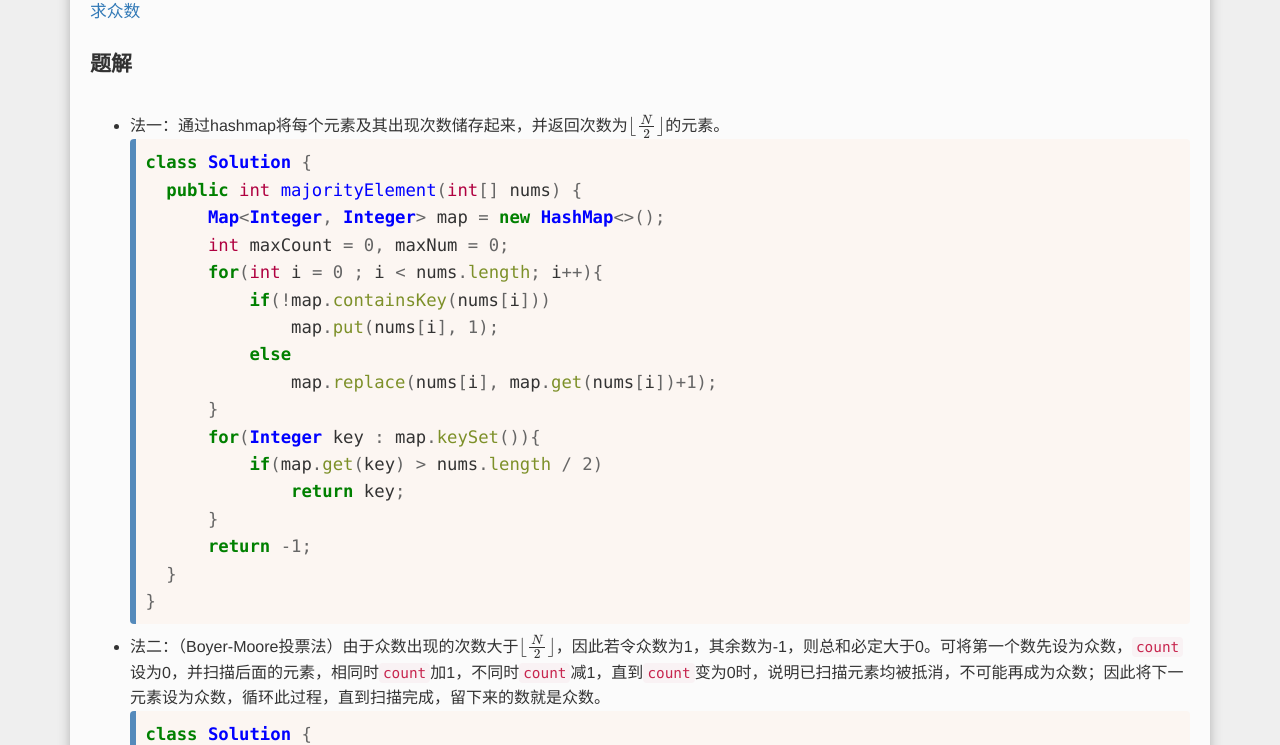
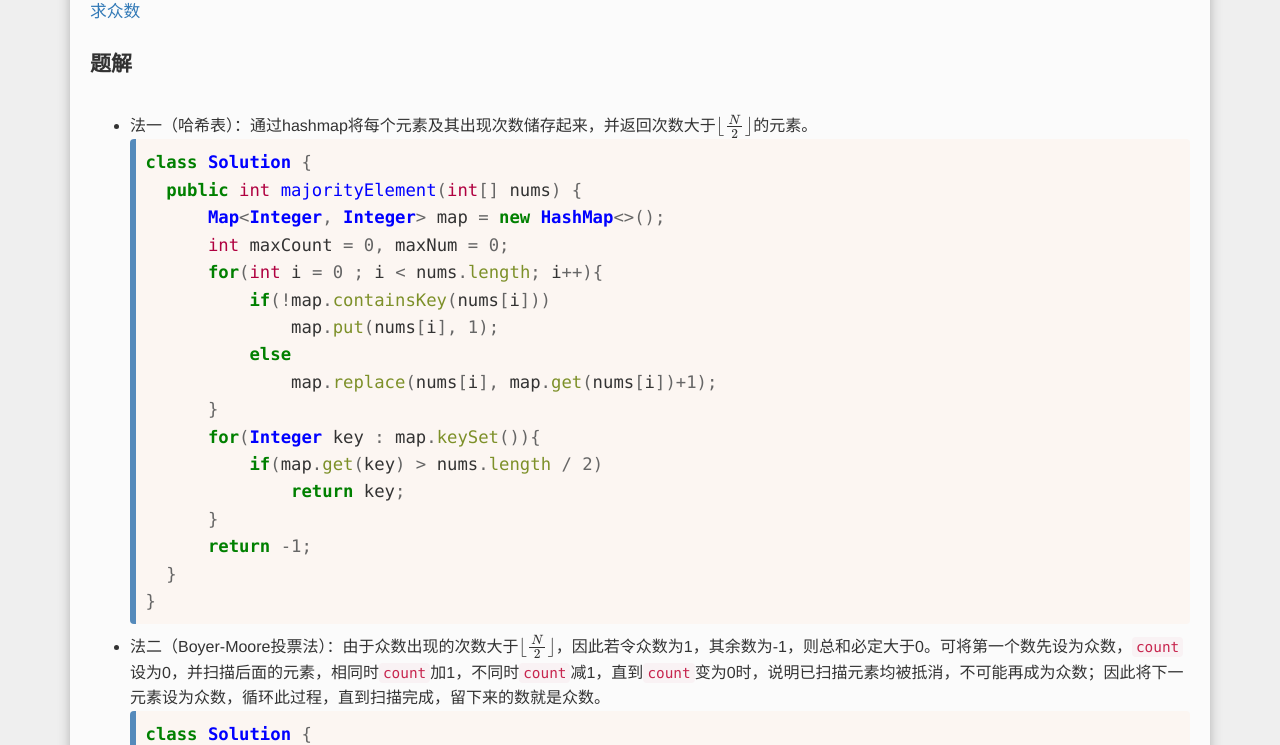
Before and after one commit to YurieSun/YurieSun.github.io, a Jekyll site: the page built from _posts/2019-11-14-leetcode-0169-majority-element.md, in a window 1280 px wide. Shown: the part 369-1114 px from the top of the page. Built offline with Jekyll 4.4.1, drawn with Linux system fonts in a browser that asks for light colours; formulas are drawn with MathJax 3.

Commit message:
revise description for methods

````diff
--- a/_posts/2019-11-14-leetcode-0169-majority-element.md
+++ b/_posts/2019-11-14-leetcode-0169-majority-element.md
@@ -11,7 +11,7 @@ tags: [solving LeetCode]
 [求众数](https://leetcode-cn.com/problems/majority-element/)
 
 ### 题解
-* 法一：通过hashmap将每个元素及其出现次数储存起来，并返回次数为$\lfloor \frac{N}{2} \rfloor$的元素。
+* 法一（哈希表）：通过hashmap将每个元素及其出现次数储存起来，并返回次数大于$\lfloor \frac{N}{2} \rfloor$的元素。
 ```java
 class Solution {
     public int majorityElement(int[] nums) {
@@ -31,7 +31,7 @@ class Solution {
     }
 }
 ```
-* 法二：（Boyer-Moore投票法）由于众数出现的次数大于$\lfloor \frac{N}{2} \rfloor$，因此若令众数为1，其余数为-1，则总和必定大于0。可将第一个数先设为众数，`count`设为0，并扫描后面的元素，相同时`count`加1，不同时`count`减1，直到`count`变为0时，说明已扫描元素均被抵消，不可能再成为众数；因此将下一元素设为众数，循环此过程，直到扫描完成，留下来的数就是众数。
+* 法二（Boyer-Moore投票法）：由于众数出现的次数大于$\lfloor \frac{N}{2} \rfloor$，因此若令众数为1，其余数为-1，则总和必定大于0。可将第一个数先设为众数，`count`设为0，并扫描后面的元素，相同时`count`加1，不同时`count`减1，直到`count`变为0时，说明已扫描元素均被抵消，不可能再成为众数；因此将下一元素设为众数，循环此过程，直到扫描完成，留下来的数就是众数。
 ```java
 class Solution {
     public int majorityElement(int[] nums) {
````
